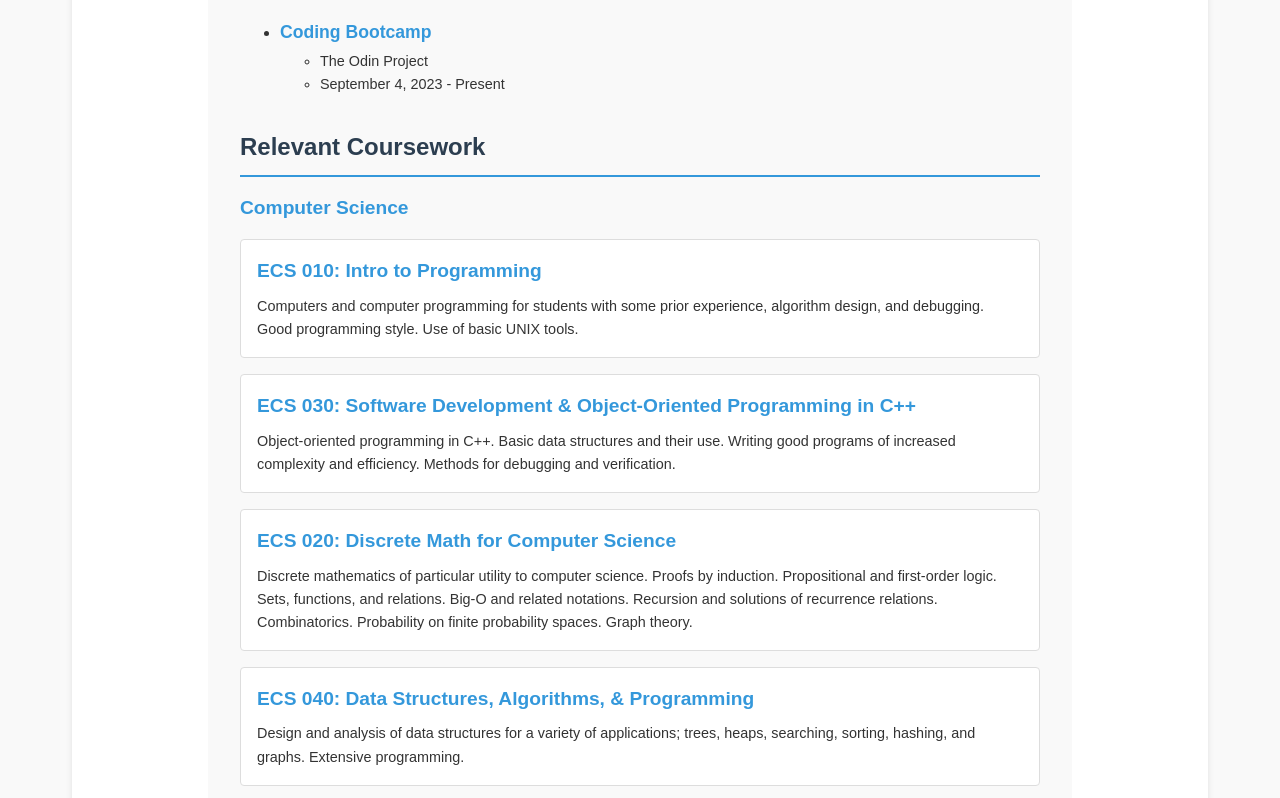
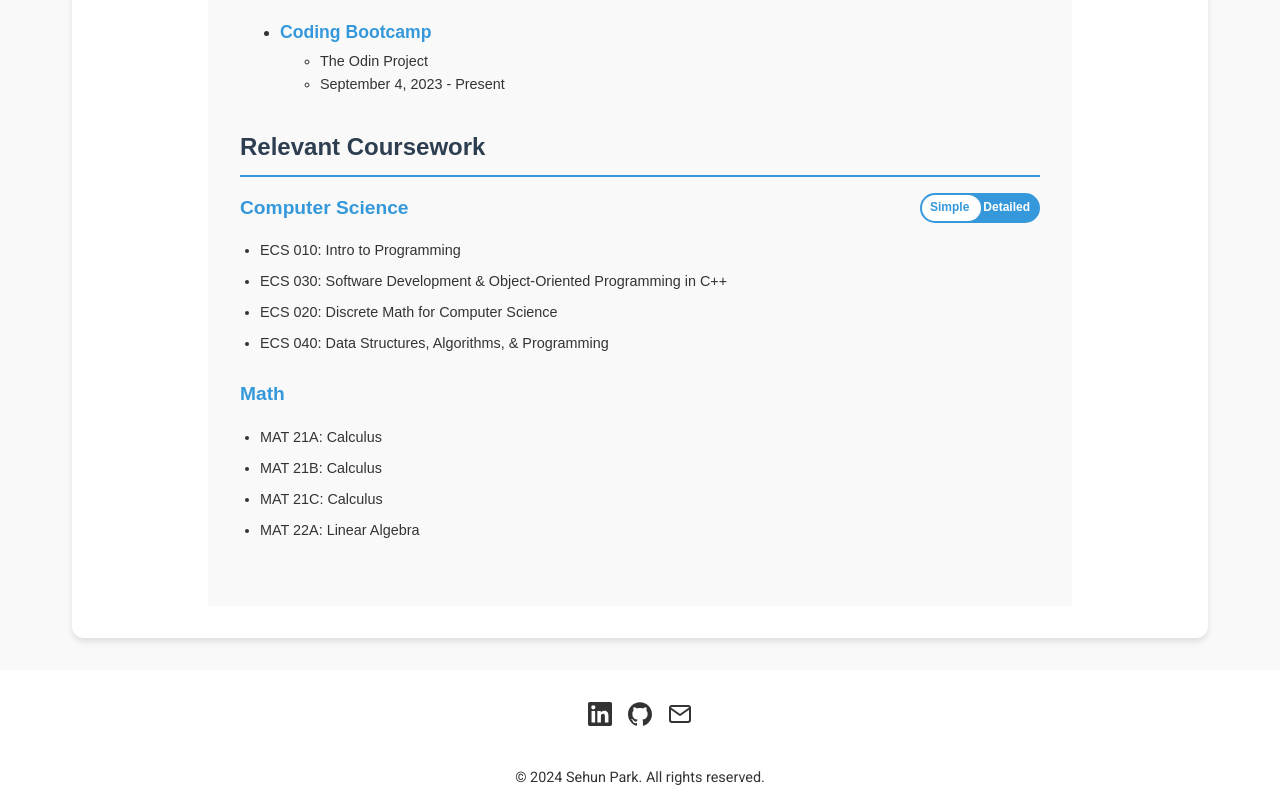
Before and after one commit to sehundpark/personal-portfolio, a React (Vite) app: page /resume in a window 1280 px wide. Shown: the part 1442-2240 px from the top of the page. Built offline with nearby package versions, Linux system fonts and the light colour scheme.

Commit message:
Added a simple/detailed view toggle to Relevant Coursework in Resume.

```diff
--- a/src/pages/subpages/Education/Resume.jsx
+++ b/src/pages/subpages/Education/Resume.jsx
@@ -1,3 +1,4 @@
+import { useState } from "react";
 import styled from "styled-components";
 import { Link } from "react-router-dom";
 
@@ -34,26 +35,8 @@ const skillsData = [
   },
   {
     category: "Tools & Platforms",
-    skills: [
-      "Git",
-      "GitHub",
-      "VS Code",
-      "Webpack",
-      "npm",
-      // "Adobe Lightroom",
-      // "Adobe Photoshop",
-    ],
+    skills: ["Git", "GitHub", "VS Code", "Webpack", "npm"],
   },
-  // {
-  //   category: "Soft Skills",
-  //   skills: [
-  //     "Problem Solving",
-  //     "Creativity",
-  //     "Communication",
-  //     "Adaptability",
-  //     "Interpersonal Skills",
-  //   ],
-  // },
 ];
 
 const featuredProjects = [
@@ -148,7 +131,10 @@ const coursesData = [
   },
 ];
 
-export const Resume = () => (
+export const Resume = () => {
+  const [isDetailedView, setIsDetailedView] = useState(false);
+
+  return (
     <ResumeContainer>
       <Header>
         <Name>Sehun Park</Name>
@@ -176,11 +162,12 @@ export const Resume = () => (
 
       <Section title="Professional Summary">
         <Summary>
-        Self-taught Front-End Developer with a passion for combining technology
-        and creativity to create impactful, user-focused solutions. Diverse
-        professional background spanning creative industries (acting, cooking,
-        photography) and business roles (marketing, sales, customer service),
-        providing a unique perspective and strong communication skills.
+          Self-taught Front-End Developer with a passion for combining
+          technology and creativity to create impactful, user-focused solutions.
+          Diverse professional background spanning creative industries (acting,
+          cooking, photography) and business roles (marketing, sales, customer
+          service), providing a unique perspective and strong communication
+          skills.
         </Summary>
       </Section>
 
@@ -243,28 +230,63 @@ export const Resume = () => (
       </Section>
 
       <Section title="Relevant Coursework">
+        <CoursesContainer>
           {coursesData.map((courseType, index) => (
             <CourseCategory key={index}>
+              <CourseTitleRow>
                 <CourseTitle>{courseType.type}</CourseTitle>
+                {index === 0 && (
+                  <ViewToggle>
+                    <ToggleLabel>
+                      <ToggleInput
+                        type="checkbox"
+                        checked={isDetailedView}
+                        onChange={() => setIsDetailedView(!isDetailedView)}
+                      />
+                      <ToggleSlider />
+                      <ToggleOption $left>Simple</ToggleOption>
+                      <ToggleOption $right>Detailed</ToggleOption>
+                    </ToggleLabel>
+                  </ViewToggle>
+                )}
+              </CourseTitleRow>
+              {isDetailedView ? (
+                <DetailedCoursesView courses={courseType.courses} />
+              ) : (
+                <SimpleCoursesView courses={courseType.courses} />
+              )}
+            </CourseCategory>
+          ))}
+        </CoursesContainer>
+      </Section>
+    </ResumeContainer>
+  );
+};
+
+const Section = ({ title, children }) => (
+  <SectionWrapper>
+    <SectionTitle>{title}</SectionTitle>
+    {children}
+  </SectionWrapper>
+);
+
+const SimpleCoursesView = ({ courses }) => (
+  <SimpleList>
+    {courses.map((course, courseIndex) => (
+      <SimpleListItem key={courseIndex}>{course.name}</SimpleListItem>
+    ))}
+  </SimpleList>
+);
+
+const DetailedCoursesView = ({ courses }) => (
   <CourseList>
-            {courseType.courses.map((course, courseIndex) => (
+    {courses.map((course, courseIndex) => (
       <CourseItem key={courseIndex}>
         <CourseName>{course.name}</CourseName>
         <CourseDescription>{course.description}</CourseDescription>
       </CourseItem>
     ))}
   </CourseList>
-        </CourseCategory>
-      ))}
-    </Section>
-  </ResumeContainer>
-);
-
-const Section = ({ title, children }) => (
-  <SectionWrapper>
-    <SectionTitle>{title}</SectionTitle>
-    {children}
-  </SectionWrapper>
 );
 
 const ResumeContainer = styled.div`
@@ -418,14 +440,99 @@ const EducationDetail = styled.li`
   font-size: 0.9rem;
 `;
 
+const CoursesContainer = styled.div`
+  position: relative;
+`;
+
 const CourseCategory = styled.div`
   margin-bottom: 1.5rem;
 `;
 
+const CourseTitleRow = styled.div`
+  display: flex;
+  justify-content: space-between;
+  align-items: center;
+  margin-bottom: 0.5rem;
+`;
+
 const CourseTitle = styled.h3`
   font-size: 1.2rem;
+  color: var(--primary-color);
+  margin: 0;
+`;
+
+const ViewToggle = styled.div`
+  display: flex;
+  align-items: center;
+`;
+
+const ToggleLabel = styled.label`
+  position: relative;
+  display: inline-block;
+  width: 120px;
+  height: 30px;
+`;
+
+const ToggleInput = styled.input`
+  opacity: 0;
+  width: 0;
+  height: 0;
+
+  &:checked + span {
+    background-color: var(--primary-color);
+  }
+
+  &:checked + span:before {
+    transform: translateX(57px);
+  }
+`;
+
+const ToggleSlider = styled.span`
+  position: absolute;
+  cursor: pointer;
+  top: 0;
+  left: 0;
+  right: 0;
+  bottom: 0;
+  background-color: var(--primary-color);
+  transition: 0.4s;
+  border-radius: 15px;
+
+  &:before {
+    position: absolute;
+    content: "";
+    height: 26px;
+    width: 59px;
+    left: 2px;
+    bottom: 2px;
+    background-color: white;
+    transition: 0.4s;
+    border-radius: 13px;
+  }
+`;
+
+const ToggleOption = styled.span`
+  position: absolute;
+  top: 50%;
+  transform: translateY(-50%);
+  ${(props) => (props.$left ? "left: 10px;" : "right: 10px;")}
+  color: ${(props) => (props.$left ? "#3498db" : "white")};
+  font-size: 12px;
+  font-weight: bold;
+  transition: 0.4s;
+
+  ${ToggleInput}:checked ~ & {
+    color: ${(props) => (props.$left ? "white" : "#3498db")};
+  }
+`;
+
+const SimpleList = styled.ul`
+  padding-left: 20px;
+`;
+
+const SimpleListItem = styled.li`
   margin-bottom: 0.5rem;
-  color: var(--primary-color);
+  font-size: 0.9rem;
 `;
 
 const CourseList = styled.ul`
```
Lines whose indentation alone changed are shown as unchanged.
